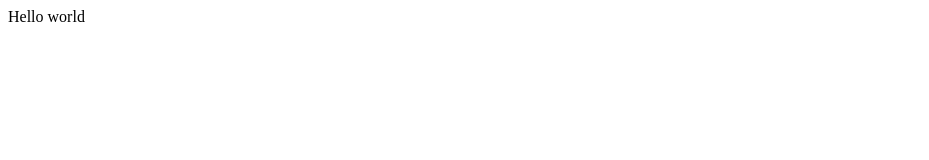
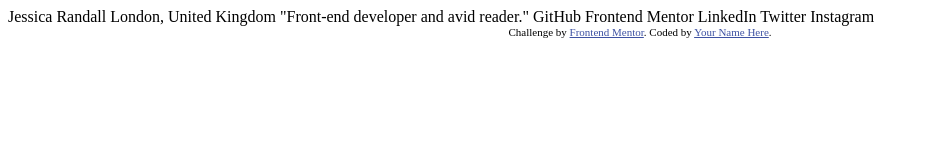
Before and after one commit to Cyber-cube/Social-link-web-Practice-challenge, a plain HTML site: page index.html in a window 1280 px wide. Shown: the whole page, without its empty margins (0-929 px from the left). Drawn offline with Linux system fonts and the light colour scheme.

Commit message:
Add files via upload

```diff
--- a/index.html
+++ b/index.html
@@ -1,16 +1,34 @@
 <!DOCTYPE html>
-<html>
+<html lang="en">
+<head>
+  <meta charset="UTF-8">
+  <meta name="viewport" content="width=device-width, initial-scale=1.0"> <!-- displays site properly based on user's device -->
 
-<head>
-  <meta charset="utf-8">
-  <meta name="viewport" content="width=device-width">
-  <title>replit</title>
-  <link href="style.css" rel="stylesheet" type="text/css" />
+  <link rel="icon" type="image/png" sizes="32x32" href="./assets/images/favicon-32x32.png">
+
+  <title>Frontend Mentor | Social links profile</title>
+
+  <!-- Feel free to remove these styles or customise in your own stylesheet 👍 -->
+  <style>
+    .attribution { font-size: 11px; text-align: center; }
+    .attribution a { color: hsl(228, 45%, 44%); }
+  </style>
 </head>
+<body>
 
-<body>
-  Hello world
-  <script src="script.js"></script>
+  Jessica Randall
+  London, United Kingdom
+  "Front-end developer and avid reader."
+
+  GitHub
+  Frontend Mentor
+  LinkedIn
+  Twitter
+  Instagram
+
+  <div class="attribution">
+    Challenge by <a href="https://www.frontendmentor.io?ref=challenge" target="_blank">Frontend Mentor</a>.
+    Coded by <a href="#">Your Name Here</a>.
+  </div>
 </body>
-
 </html>
```
Also changed, not shown: 4 other files.
